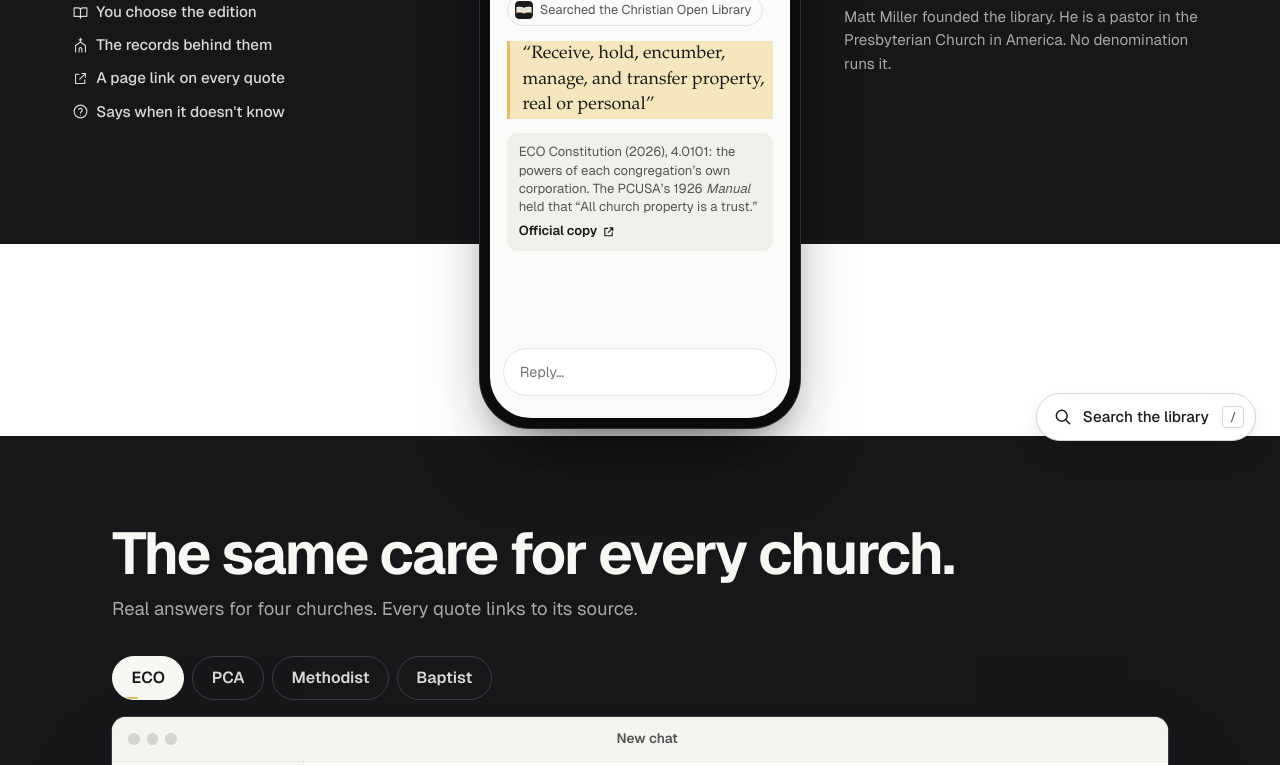
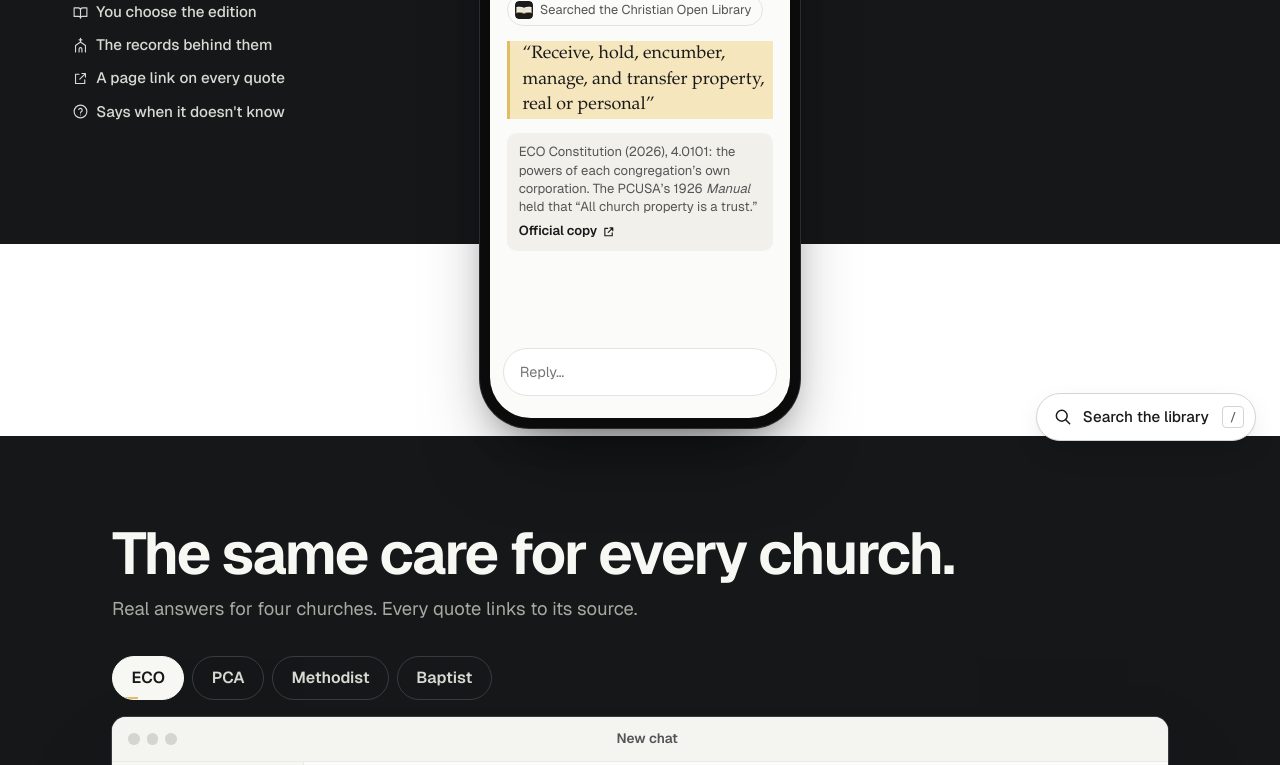
Before and after one commit to Christian-open-library/website, a plain HTML site: page docs/organizations.html in a window 1280 px wide. Shown: the part 335-1100 px from the top of the page. Drawn offline with Linux system fonts and the light colour scheme.

Commit message:
For organizations: remove the founder line from the top
Co-Authored-By: Claude Opus 5.5 <noreply@anthropic.com>

```diff
--- a/docs/organizations.html
+++ b/docs/organizations.html
@@ -84,7 +84,6 @@
   <div class="hero-side">
    <p class="lead">Claude, ChatGPT, Gemini and Grok answer from your constitution, policies and minutes. Not from memory or the open web.</p>
    <p class="hero-act"><a class="btn btn-hero" href="mailto:hello@christianopenlibrary.org?subject=A%20private%20connector">Talk to us <svg viewBox="0 0 24 24" aria-hidden="true"><path d="M5 12h14M13 6l6 6-6 6"/></svg></a><a class="hero-alt" href="#try-h">See it answer</a></p>
-   <p class="hero-how">Matt Miller founded the library. He is a pastor in the Presbyterian Church in America. No denomination runs it.</p>
 </div>
  </div>
 </section>
```
Also changed, not shown: src/organizations.html (+0 -1 lines).
